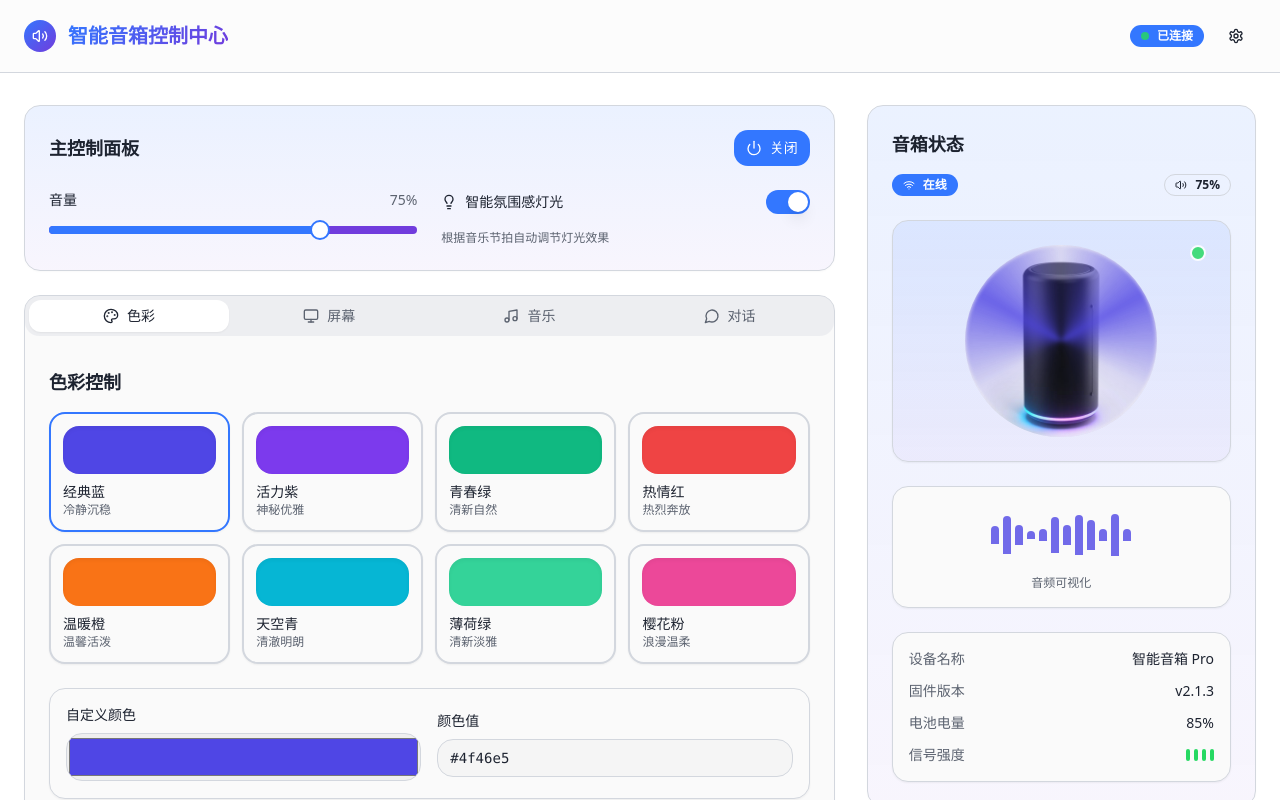
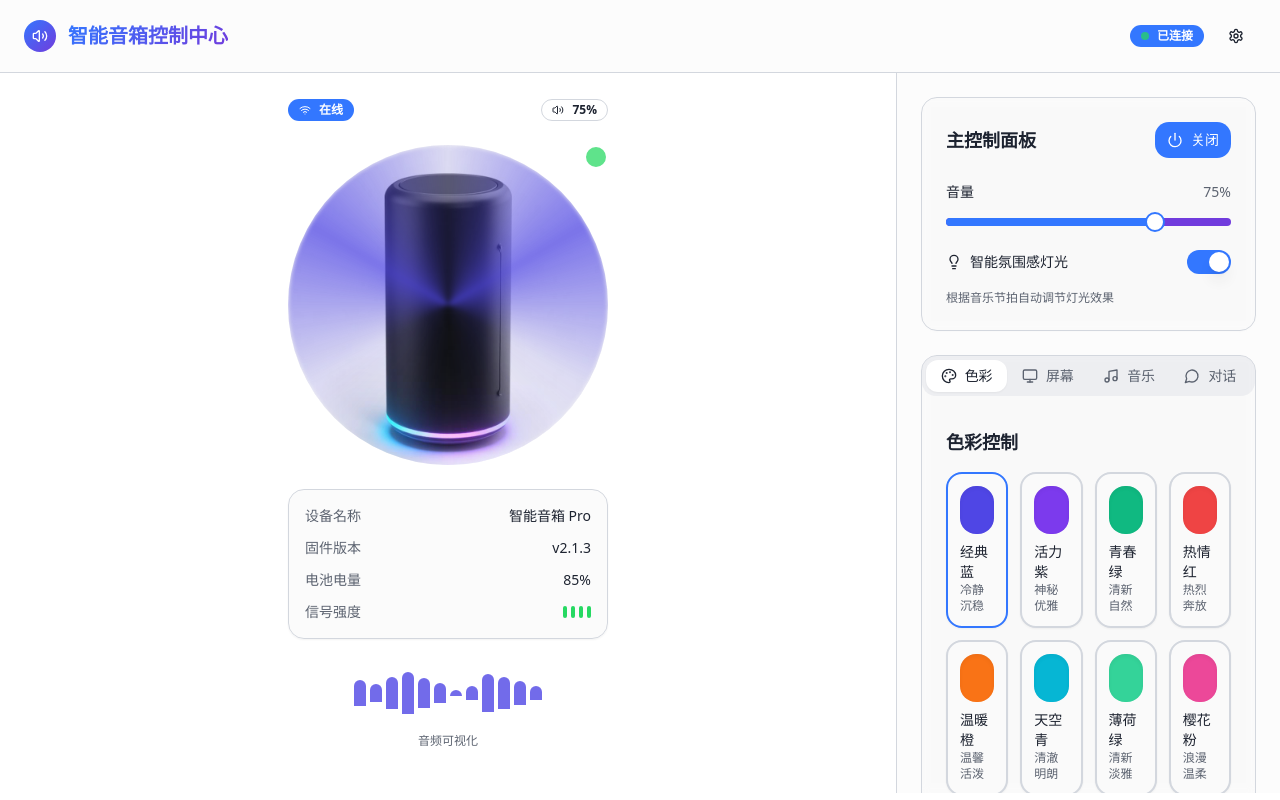
Before and after one commit to erkou111/smart-sound-art, a React (Vite) app: page / in a window 1280 px wide. Shown: the top 800 px of the page. Built offline with nearby package versions, Linux system fonts and the light colour scheme.

Commit message:
调整布局和样式
将音箱可视化移至左侧大部分空间，声波可视化置于下方并使用透明背景。右侧功能区域采用半透明背景并支持滚动。

```diff
--- a/src/components/SpeakerVisualization.tsx
+++ b/src/components/SpeakerVisualization.tsx
@@ -9,13 +9,17 @@ interface SpeakerVisualizationProps {
   isConnected: boolean;
   ambientEnabled: boolean;
   volume: number;
+  showOnlySpeaker?: boolean;
+  showOnlyAudio?: boolean;
 }
 
 export const SpeakerVisualization = ({
   color,
   isConnected,
   ambientEnabled,
-  volume
+  volume,
+  showOnlySpeaker = false,
+  showOnlyAudio = false
 }: SpeakerVisualizationProps) => {
   const [audioWave, setAudioWave] = useState<number[]>([]);
 
@@ -36,6 +40,130 @@ export const SpeakerVisualization = ({
     return () => clearInterval(interval);
   }, [isConnected, volume]);
 
+  // Show only audio visualizer
+  if (showOnlyAudio) {
+    return (
+      <div className="w-full">
+        {isConnected && (
+          <div className="bg-transparent p-4">
+            <div className="flex items-center justify-center gap-1 h-16">
+              {audioWave.map((height, index) => (
+                <div
+                  key={index}
+                  className="w-3 rounded-t-full transition-all duration-150"
+                  style={{
+                    height: `${Math.max(height, 4)}%`,
+                    backgroundColor: color,
+                    opacity: 0.8
+                  }}
+                />
+              ))}
+            </div>
+            <p className="text-center text-xs text-muted-foreground mt-2">
+              音频可视化
+            </p>
+          </div>
+        )}
+      </div>
+    );
+  }
+
+  // Show only speaker (for main visualization)
+  if (showOnlySpeaker) {
+    return (
+      <div className="space-y-6">
+        {/* Connection Status */}
+        <div className="flex items-center justify-between">
+          <Badge
+            variant={isConnected ? "default" : "secondary"}
+            className="gap-2"
+          >
+            {isConnected ? <Wifi className="w-3 h-3" /> : <WifiOff className="w-3 h-3" />}
+            {isConnected ? "在线" : "离线"}
+          </Badge>
+          <Badge variant="outline" className="gap-2">
+            {volume > 0 ? <Volume2 className="w-3 h-3" /> : <VolumeX className="w-3 h-3" />}
+            {volume}%
+          </Badge>
+        </div>
+
+        {/* Speaker Visual */}
+        <div className="bg-transparent relative overflow-hidden">
+          <div className="relative">
+            {/* Speaker Image */}
+            <div className="relative mx-auto w-80 h-80 rounded-full overflow-hidden">
+              <img
+                src={speakerImage}
+                alt="Smart Speaker"
+                className="w-full h-full object-cover"
+              />
+
+              {/* Light Ring Overlay */}
+              {isConnected && ambientEnabled && (
+                <div
+                  className="absolute inset-0 rounded-full animate-pulse"
+                  style={{
+                    background: `conic-gradient(from 0deg, ${color}33, ${color}, ${color}33, transparent, ${color}33, ${color}, ${color}33)`,
+                    filter: 'blur(2px)'
+                  }}
+                />
+              )}
+
+              {/* Glow Effect */}
+              {isConnected && (
+                <div
+                  className="absolute inset-0 rounded-full opacity-30 animate-pulse"
+                  style={{
+                    boxShadow: `0 0 60px ${color}66`
+                  }}
+                />
+              )}
+            </div>
+
+            {/* Status Indicator */}
+            <div className="absolute top-0 right-0">
+              <div
+                className={`w-6 h-6 rounded-full border-2 border-background ${
+                  isConnected ? 'bg-success animate-pulse' : 'bg-muted-foreground'
+                }`}
+              />
+            </div>
+          </div>
+        </div>
+
+        {/* Device Info */}
+        <Card className="p-4 space-y-3 bg-card/80 backdrop-blur-sm">
+          <div className="flex justify-between items-center">
+            <span className="text-sm text-muted-foreground">设备名称</span>
+            <span className="text-sm font-medium">智能音箱 Pro</span>
+          </div>
+          <div className="flex justify-between items-center">
+            <span className="text-sm text-muted-foreground">固件版本</span>
+            <span className="text-sm font-medium">v2.1.3</span>
+          </div>
+          <div className="flex justify-between items-center">
+            <span className="text-sm text-muted-foreground">电池电量</span>
+            <span className="text-sm font-medium">85%</span>
+          </div>
+          <div className="flex justify-between items-center">
+            <span className="text-sm text-muted-foreground">信号强度</span>
+            <div className="flex gap-1">
+              {[1, 2, 3, 4].map((bar) => (
+                <div
+                  key={bar}
+                  className={`w-1 h-3 rounded-sm ${
+                    bar <= (isConnected ? 4 : 0) ? 'bg-success' : 'bg-muted'
+                  }`}
+                />
+              ))}
+            </div>
+          </div>
+        </Card>
+      </div>
+    );
+  }
+
+  // Default full view (fallback)
   return (
     <div className="space-y-6">
       {/* Connection Status */}
--- a/src/pages/Index.tsx
+++ b/src/pages/Index.tsx
@@ -53,14 +53,38 @@ const Index = () => {
         </div>
       </header>
 
-      <main className="container mx-auto px-6 py-8">
-        <div className="grid grid-cols-1 lg:grid-cols-3 gap-8">
+      <main className="flex h-[calc(100vh-80px)]">
+        {/* Left Panel - Speaker Visualization */}
+        <div className="flex-1 flex flex-col p-6">
+          {/* Speaker Visual - Takes most space */}
+          <div className="flex-1 flex items-center justify-center">
+            <SpeakerVisualization
+              color={selectedColor}
+              isConnected={isConnected}
+              ambientEnabled={ambientLightEnabled}
+              volume={volume[0]}
+              showOnlySpeaker={true}
+            />
+          </div>
 
-          {/* Left Panel - Controls */}
-          <div className="lg:col-span-2 space-y-6">
+          {/* Audio Visualizer - Transparent background at bottom */}
+          <div className="h-32 flex items-center justify-center">
+            <SpeakerVisualization
+              color={selectedColor}
+              isConnected={isConnected}
+              ambientEnabled={ambientLightEnabled}
+              volume={volume[0]}
+              showOnlyAudio={true}
+            />
+          </div>
+        </div>
+
+        {/* Right Panel - Controls (Scrollable, Semi-transparent) */}
+        <div className="w-96 bg-card/50 backdrop-blur-sm border-l border-border overflow-y-auto">
+          <div className="p-6 space-y-6">
 
             {/* Main Control Card */}
-            <Card className="p-6 shadow-card bg-gradient-ambient">
+            <Card className="p-6 shadow-card bg-card/80 backdrop-blur-sm">
               <div className="flex items-center justify-between mb-6">
                 <h2 className="text-lg font-semibold">主控制面板</h2>
                 <Button
@@ -74,7 +98,7 @@ const Index = () => {
                 </Button>
               </div>
 
-              <div className="grid grid-cols-1 md:grid-cols-2 gap-6">
+              <div className="space-y-6">
                 <div className="space-y-4">
                   <div className="flex items-center justify-between">
                     <label className="text-sm font-medium">音量</label>
@@ -108,7 +132,7 @@ const Index = () => {
             </Card>
 
             {/* Function Tabs */}
-            <Card className="shadow-card">
+            <Card className="shadow-card bg-card/80 backdrop-blur-sm">
               <Tabs defaultValue="colors" className="w-full">
                 <TabsList className="grid w-full grid-cols-4 bg-muted/50">
                   <TabsTrigger value="colors" className="gap-2">
@@ -158,19 +182,6 @@ const Index = () => {
               </Tabs>
             </Card>
           </div>
-
-          {/* Right Panel - Speaker Visualization */}
-          <div className="space-y-6">
-            <Card className="p-6 shadow-card bg-gradient-ambient">
-              <h2 className="text-lg font-semibold mb-4">音箱状态</h2>
-              <SpeakerVisualization
-                color={selectedColor}
-                isConnected={isConnected}
-                ambientEnabled={ambientLightEnabled}
-                volume={volume[0]}
-              />
-            </Card>
-          </div>
         </div>
       </main>
     </div>
```
